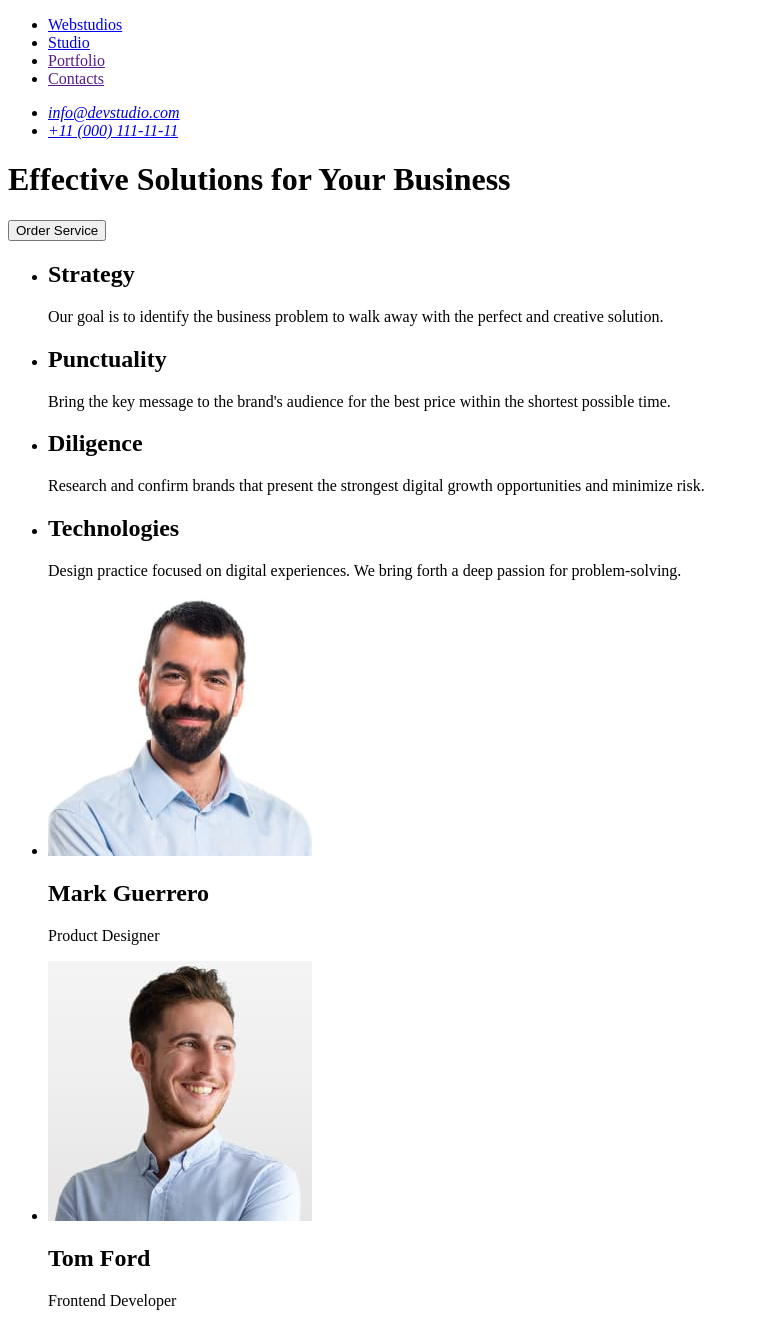
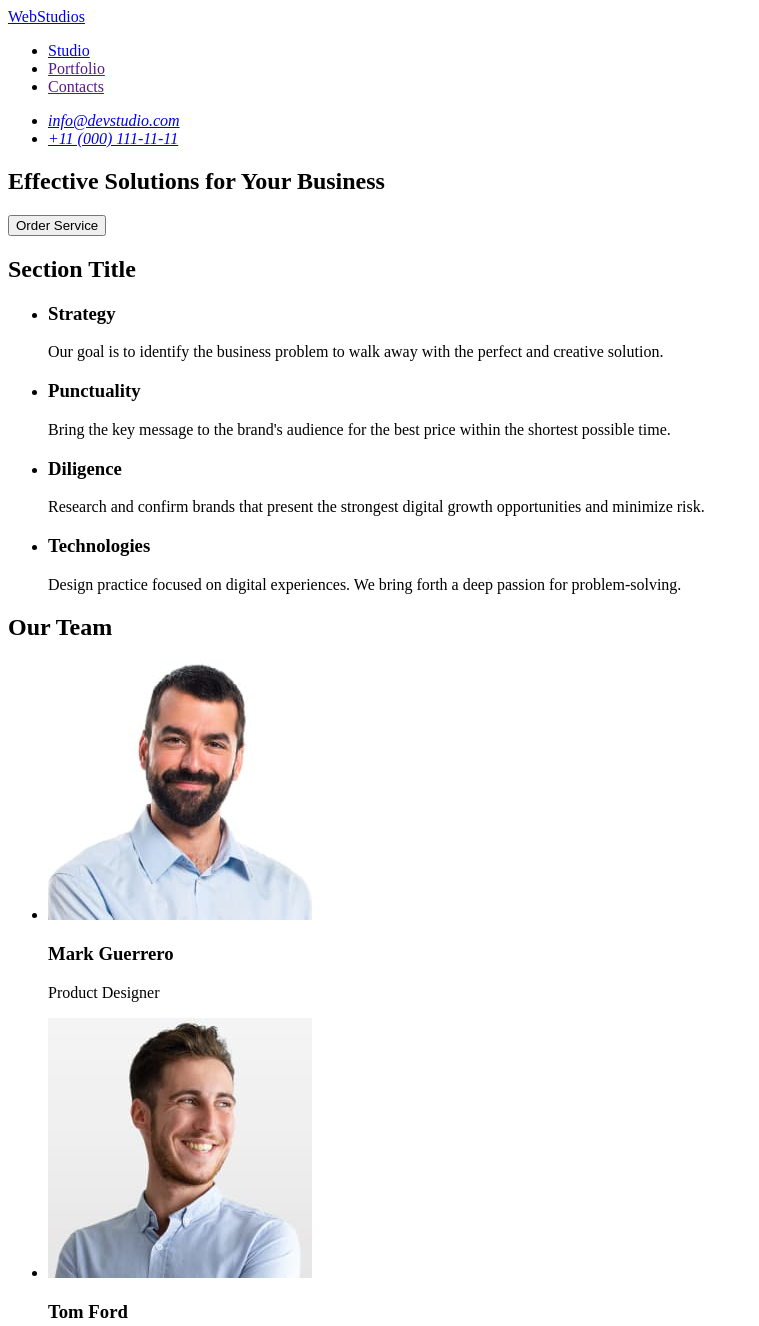
Before and after one commit to ilonivna/goit-markup-hw-01, a plain HTML site: page index.html in a window 1280 px wide. Shown: the top 1326 px of the page, without its empty margins (0-759 px from the left). Drawn offline with Linux system fonts and the light colour scheme.

Commit message:
Update index.html

```diff
--- a/index.html
+++ b/index.html
@@ -16,12 +16,10 @@
     <!--Menu navigation-->
 
     <header>
-      <div>
       <nav>
+        <a href="./index.html">WebStudios</a>
+
         <ul>
-            <li>
-              <a href="./index.html">Webstudios</a>
-            </li>
           <li>
             <a href="./index.html">Studio</a>
           </li>
@@ -32,110 +30,108 @@
             <a href="">Contacts</a>
           </li>
         </ul>
-        </nav>
-      </div>
 
-      <div>
         <address>
           <ul>
             <li><a href="mailto:info@devstudio.com">info@devstudio.com</a></li>
             <li><a href="tel:+110001111111">+11 (000) 111-11-11</a></li>
           </ul>
         </address>
-      </div>
+      </nav>
+    </header>
+
+    <main>
 
       <!--Title-->
 
-      <div>
+      <section>
         <h1>Effective Solutions for Your Business</h1>
         <button type="button">Order Service</button>
-      </div>
-    </header>
+      </section>
 
-    <main>
       <!--Benefits-->
 
-      <div>
+      <section>
+        <h2>Section Title</h2>
         <ul>
           <li>
-            <h2>Strategy</h2>
+            <h3>Strategy</h3>
             <p>
               Our goal is to identify the business problem to walk away with the
               perfect and creative solution.
             </p>
           </li>
           <li>
-            <h2>Punctuality</h2>
+            <h3>Punctuality</h3>
             <p>
               Bring the key message to the brand's audience for the best price
               within the shortest possible time.
             </p>
           </li>
           <li>
-            <h2>Diligence</h2>
+            <h3>Diligence</h3>
             <p>
               Research and confirm brands that present the strongest digital
               growth opportunities and minimize risk.
             </p>
           </li>
           <li>
-            <h2>Technologies</h2>
+            <h3>Technologies</h3>
             <p>
               Design practice focused on digital experiences. We bring forth a
               deep passion for problem-solving.
             </p>
           </li>
         </ul>
-      </div>
+      </section>
 
       <!--Our Team-->
 
-      <div>
+      <section>
+        <h2>Our Team</h2>
         <ul>
           <li>
             <img
-              src="images/img-markguerrero.jpg"
+              src="./images/img-markguerrero.jpg"
               alt="Mark Guerrero"
               width="264"
             />
-            <h2>Mark Guerrero</h2>
+            <h3>Mark Guerrero</h3>
             <p>Product Designer</p>
           </li>
           <li>
-            <img src="images/img-tomford.jpg" alt="Tom Ford" width="264" />
-            <h2>Tom Ford</h2>
+            <img src="./images/img-tomford.jpg" alt="Tom Ford" width="264" />
+            <h3>Tom Ford</h3>
             <p>Frontend Developer</p>
           </li>
           <li>
             <img
-              src="images/img-camilagarcia.jpg"
+              src="./images/img-camilagarcia.jpg"
               alt="Camila Garcia"
               width="264"
             />
-            <h2>Camila Garcia</h2>
+            <h3>Camila Garcia</h3>
             <p>Marketing</p>
           </li>
           <li>
             <img
-              src="images/img-danielwilson.jpg"
+              src="./images/img-danielwilson.jpg"
               alt="Daniel Wilson"
               width="264"
             />
-            <h2>Daniel Wilson</h2>
+            <h3>Daniel Wilson</h3>
             <p>UI Designer</p>
           </li>
         </ul>
-      </div>
+      </section>
     </main>
 
     <footer>
-      <div>
-        <a href="./index.html">Webstudios</a>
+        <a href="./index.html">WebStudios</a>
         <p>
           Increase the flow of customers and sales for your business with
           digital marketing &#38; growth solutions.
         </p>
-      </div>
     </footer>
   </body>
 </html>
```
Lines whose indentation alone changed are shown as unchanged.
